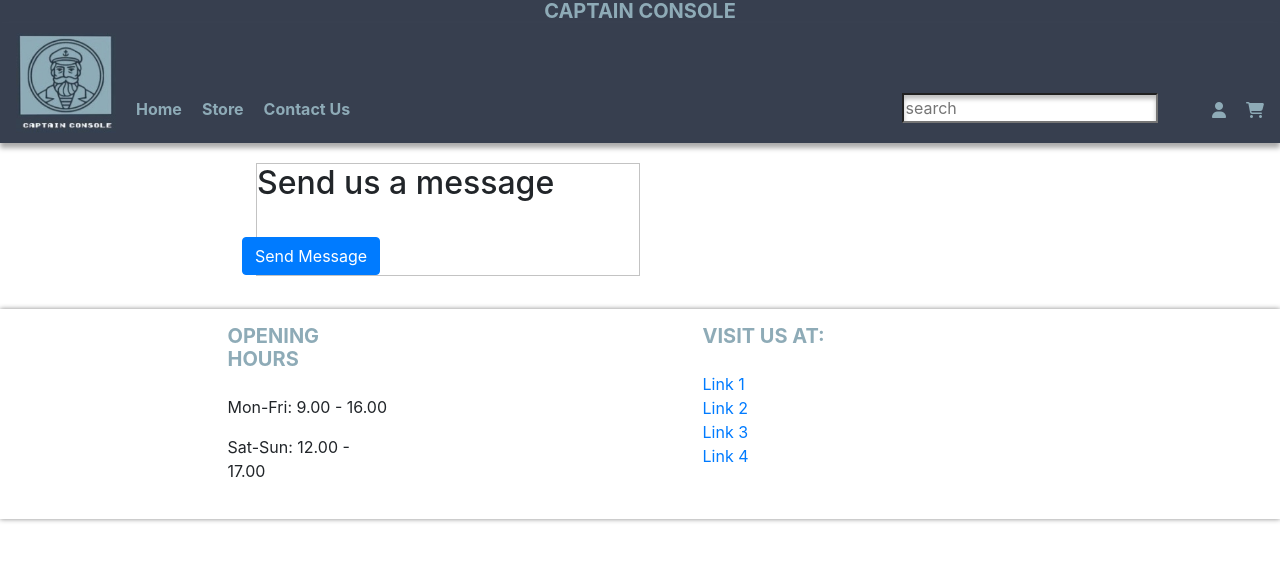
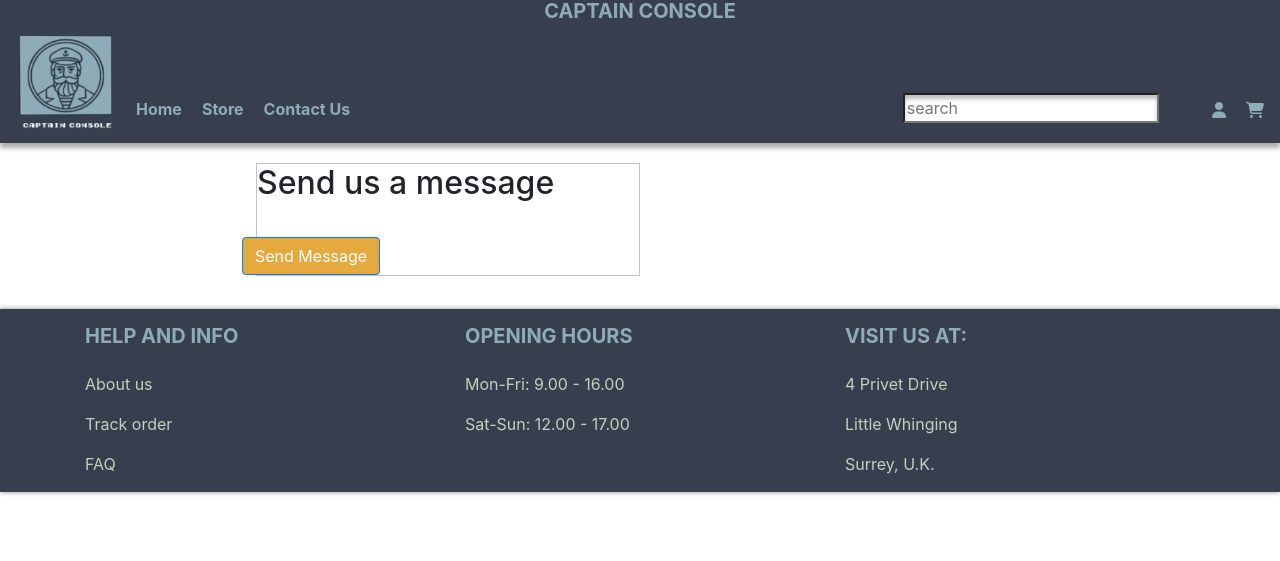
Before and after one commit to RichardDWoodhead/captain-console, a Django app: page /contact_us/ in a window 1280 px wide. Shown: the top 561 px of the page. Run offline with Django 3.2, Linux system fonts and the light colour scheme; some libraries are stand-ins or nearby versions.

Commit message:
style update

```diff
--- a/main/static/css/stylesheet.css
+++ b/main/static/css/stylesheet.css
@@ -1,6 +1,7 @@
 /***********************************
         Navigation Bar
 ************************************/
+
 #header {
     text-align: center;
     background: #373f4f;
@@ -28,7 +29,7 @@
     justify-content: left;
     vertical-align: bottom;
     padding-top: 40px;
-    margin-right: 40px;
+    margin-right: 50px;
 }
 
 .nav_link {
@@ -41,11 +42,11 @@ h5 {
     font-size: 20px;
     line-height: 23px;
     color: #8eabb7;
-
 }
 
-
-/* Rectangle 83 */
+a:hover {
+    color: #e5a93d;
+}
 
 #search{
     box-shadow: inset 0px 4px 4px rgba(0, 0, 0, 0.25);
@@ -69,7 +70,19 @@ h5 {
 /***********************************
         Screen
 ************************************/
+#welcome {
+    width: 100%;
+    text-align: center;
+    background-color: #c6cebd;
+    color: #e5a93d;
+}
+ .body {
+     background-color: #c6cebd;
+ }
 
+ .btn-primary {
+     background-color: #e5a93d;
+ }
 
 .card-container {
     height: 600px;
@@ -77,7 +90,6 @@ h5 {
     padding: 40px 40px;
     margin-left: 40%;
 }
-
 
 /* Register */
 .centered-form{
@@ -101,31 +113,11 @@ h5 {
     height: auto;
 }
 
-
-.row{
-    margin-top: 3%;
-}
-
-.col-md-4{
-    margin-bottom: 3%;
-}
-
-
-.page-footer {
-    margin-top: 10px;
-    background-color: #FFFFFF;
-    width: 100%;
-    box-shadow: 0px 0px 5px 0px #888888;
-    text-align: center;
-}
-
-
 .carousel_container{
     width: 30%;
 }
 
 .filter {
-
     border: solid gray 1px;
     display: flex;
     flex-flow: column wrap;
@@ -155,9 +147,7 @@ h5 {
     height: 200px;
     width: auto;
     justify-content: space-between;
-
 }
-
 
 .break {
     flex-basis: 100%;
@@ -188,3 +178,20 @@ h5 {
 /***********************************
             Footer
 ************************************/
+
+.row{
+    margin-top: 3%;
+    color: #c6cebd;
+}
+
+.col-md-4{
+    margin-bottom: 3%;
+}
+
+.page-footer {
+    margin-top: 10px;
+    background-color: #373f4f;
+    width: 100%;
+    box-shadow: 0px 0px 5px 0px #888888;
+    text-align: center;
+}
--- a/main/templates/footer.html
+++ b/main/templates/footer.html
@@ -7,31 +7,24 @@
     <!-- Grid row -->
       <div class="row">
         <!-- Grid column -->
-        <div class="col-md-2 mx-auto">
-
+        <div class="col">
+            <h5 class="text-uppercase mt-3 mb-4">Help and info</h5>
+            <p>About us</p>
+            <p>Track order</p>
+            <p>FAQ</p>
+        </div>
+        <div class="col">
             <!-- Text -->
             <h5 class="text-uppercase mt-3 mb-4">Opening hours</h5>
             <p>Mon-Fri: 9.00 - 16.00</p>
             <p>Sat-Sun: 12.00 - 17.00</p>
         </div>
-        <div class="col-md-4 mx-auto">
+        <div class="col">
+        <!-- Links -->
+            <h5 class="text-uppercase mt-3 mb-4">Visit us at:</h5>
+            <p>4 Privet Drive</p>
+            <p>Little Whinging</p>
+            <p>Surrey, U.K.</p>
+        </div>
 
-        <!-- Links -->
-        <h5 class="text-uppercase mt-3 mb-4">Visit us at:</h5>
-        <ul class="list-unstyled">
-          <li>
-            <a href="#!">Link 1</a>
-          </li>
-          <li>
-            <a href="#!">Link 2</a>
-          </li>
-          <li>
-            <a href="#!">Link 3</a>
-          </li>
-          <li>
-            <a href="#!">Link 4</a>
-          </li>
-        </ul>
-
-       </div>
 </footer>
--- a/main/templates/home/index.html
+++ b/main/templates/home/index.html
@@ -1,5 +1,8 @@
 {% extends "base.html" %}
 {% load static %}
 {% block content %}
-<h1>Welcome to Captain Console</h1>
+    <div id="welcome">
+        <h1>Welcome to Captain Console <i class="fas fa-anchor"></i></h1>
+    </div>
+
 {% endblock %}
--- a/main/templates/store/index.html
+++ b/main/templates/store/index.html
@@ -21,9 +21,7 @@
             </div>
             <div class="slider">
                 <input id="slider" value="35000" class="border-0" type="range" min="15000" max="35000" />
-                <p id="slider_info">
-                    35000
-                </p>
+                <p id="slider_info">35000</p>
             </div>
 
         </div>
```
